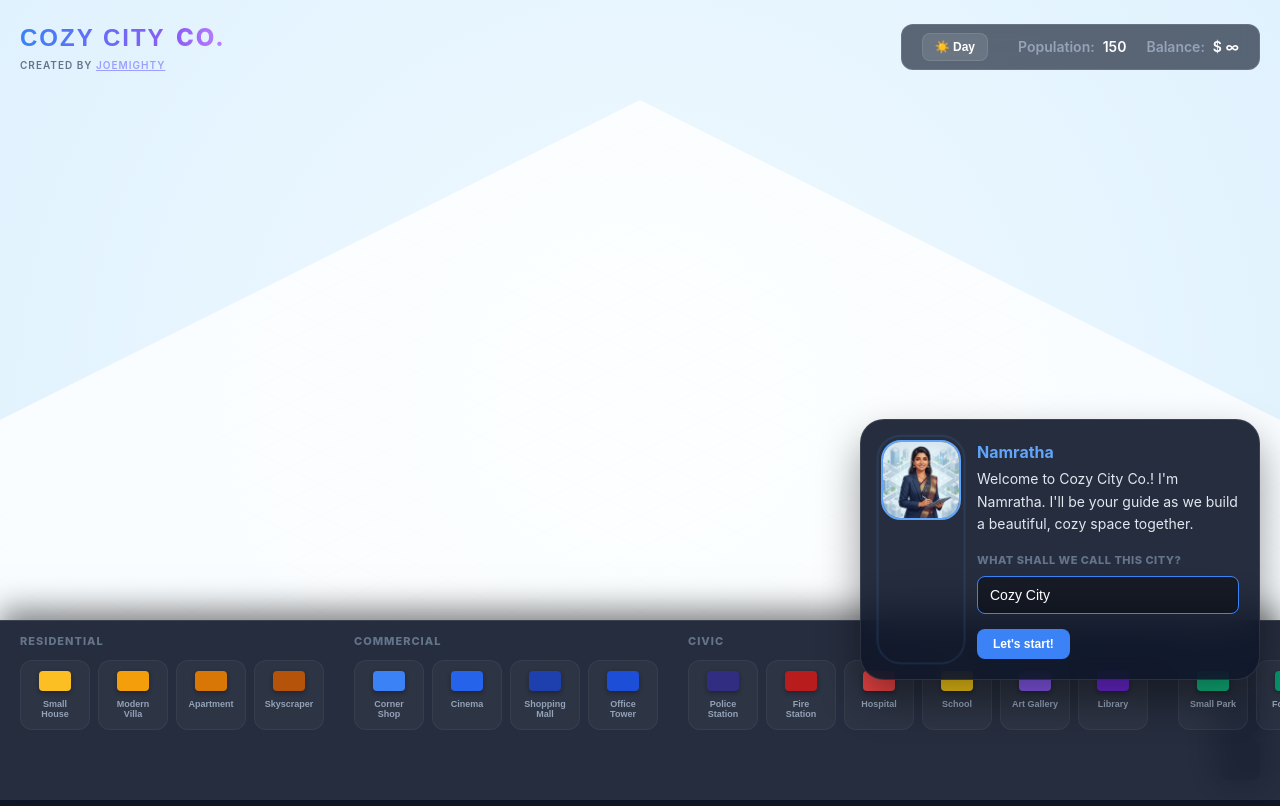
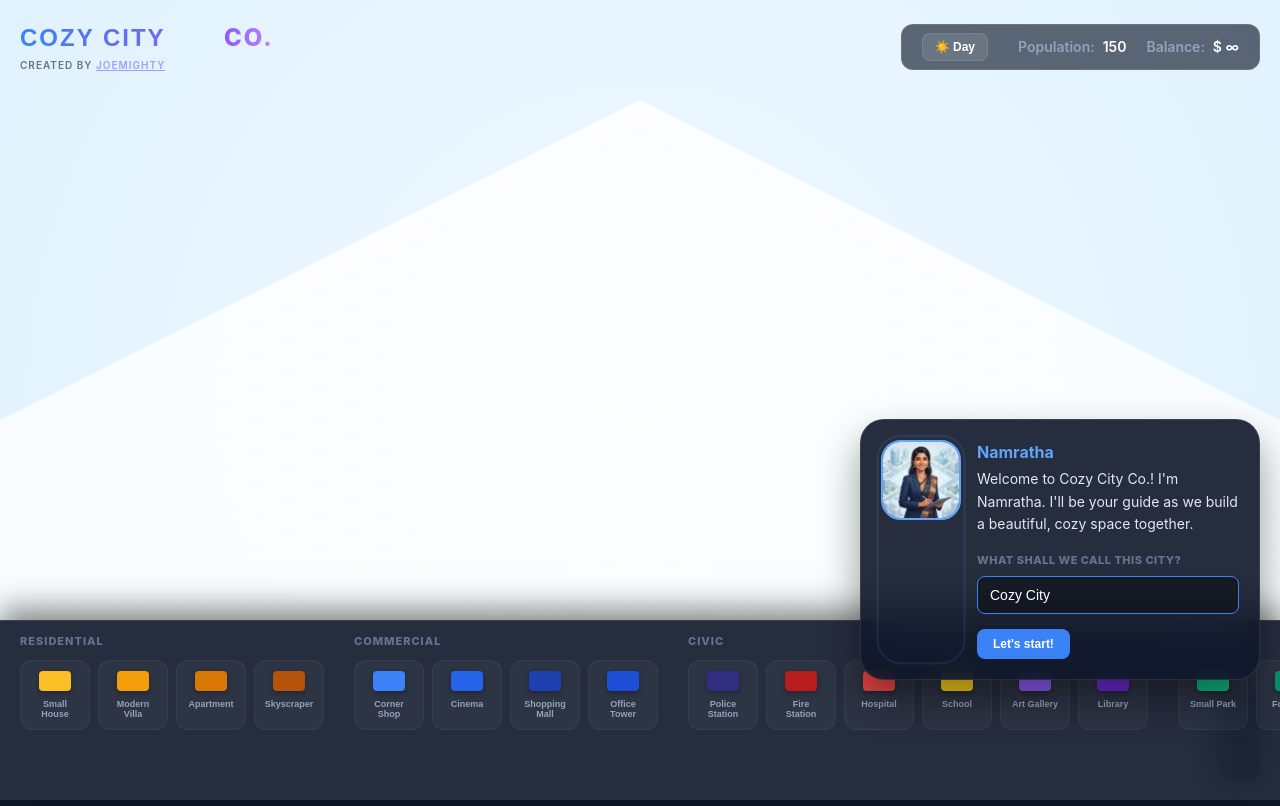
Before and after one commit to JoeMighty/Cozy-City-Co, a React (Vite) app: page / in a window 1280 px wide. Built offline with nearby package versions, Linux system fonts and the light colour scheme; the HTML template or start-up script is replaced by a standard one.

Commit message:
Fix: Resolved city name text clipping issue

```diff
--- a/src/App.jsx
+++ b/src/App.jsx
@@ -118,7 +118,7 @@ function App() {
               value={cityName}
               onChange={(e) => setCityName(e.target.value)}
               spellCheck="false"
-              style={{ width: `${Math.max(cityName.length * 16, 150)}px` }}
+              style={{ width: `${Math.max(cityName.length * 22, 180)}px` }}
             />
             <span className="city-suffix">Co.</span>
           </div>
--- a/src/styles/index.css
+++ b/src/styles/index.css
@@ -75,9 +75,11 @@ body {
   text-transform: uppercase;
   letter-spacing: 2px;
   background: linear-gradient(to right, #3b82f6, #8b5cf6);
+  background-clip: text;
   -webkit-background-clip: text;
   -webkit-text-fill-color: transparent;
   width: auto;
+  overflow: visible;
 }
 
 .city-suffix {
@@ -86,6 +88,7 @@ body {
   text-transform: uppercase;
   letter-spacing: 2px;
   background: linear-gradient(to right, #8b5cf6, #c084fc);
+  background-clip: text;
   -webkit-background-clip: text;
   -webkit-text-fill-color: transparent;
 }
```
